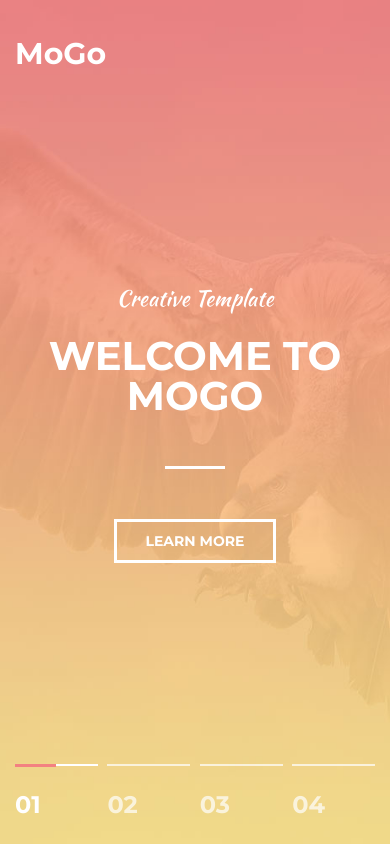
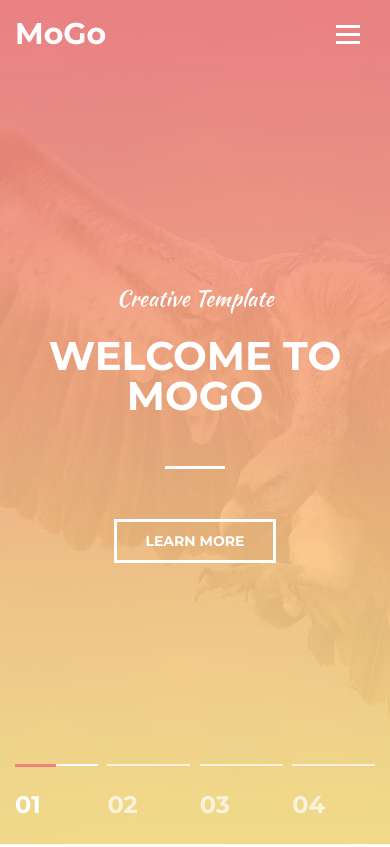
Before and after one commit to ku13shov/MoGo, a plain HTML site: page index.html in a window 390 px wide. Shown: the top 847 px of the page. Drawn offline with Linux system fonts and the light colour scheme.

Commit message:
add last adaptive

```diff
--- a/index.html
+++ b/index.html
@@ -35,6 +35,11 @@
             <i class="fas fa-search"></i>
           </a>
         </nav>
+
+        <button class="nav-toggle" type="button">
+          <span class="nav-toggle__item">Menu</span>
+        </button>
+
       </div><!--/header__inner-->
     </div><!--/container-->
   </header>
--- a/style.css
+++ b/style.css
@@ -45,8 +45,10 @@ hr {
   display: flex;
   flex-direction: column;
   justify-content: center;
+  position: relative;
   width: 100%;
   height: 100vh;
+  min-height: 820px;
   background: url("img/intro.jpg") center no-repeat;
   background-size: cover;
 }
@@ -93,6 +95,20 @@ hr {
   right: 0;
   left: 0;
   z-index: 1000;
+}
+
+.header.fixed{
+  background-color: #eb8d8b;
+  position: fixed;
+  top: 0;
+  right: 0;
+  left: 0;
+  transform: translate3d(0, 0, 0);
+  box-shadow: 0 3px 10px rgba(0, 0, 0, .2);
+}
+
+.header.active {
+  background-color: #eb8d8b;
 }
 
 .header__inner {
@@ -145,7 +161,73 @@ hr {
 
 .nav__link:hover:after {
   opacity: 1;
-
+}
+
+/* NAV TOGGLE
+============================================== */
+.nav-toggle {
+  display: none;
+  padding: 10px 0;
+  position: absolute;
+  width: 24px;
+  top: 24px;
+  right: 30px;
+  z-index: 1;
+  border: 0;
+  background: none;
+  cursor: pointer;
+}
+
+.nav-toggle__item {
+  display: block;
+  width: 100%;
+  height: 3px;
+  background-color: #fff;
+  position: absolute;
+  top: 0;
+  right: 0;
+  bottom: 0;
+  left: 0;
+  margin: auto;
+  font-size: 0px;
+  color: transparent;
+  transition: background .2s linear;
+}
+
+.nav-toggle.active .nav-toggle__item {
+  background: none;
+}
+
+.nav-toggle.active .nav-toggle__item:before {
+  transform-origin: left top;
+  transform: rotate(45deg);
+}
+
+.nav-toggle.active .nav-toggle__item:after {
+  transform-origin: left bottom;
+  transform: rotate(-45deg);
+}
+
+.nav-toggle__item:before {
+  top: -8px;
+  /* left: 4px; */
+}
+
+.nav-toggle__item:after {
+  bottom: -8px;
+  /* left: 4px; */
+}
+
+.nav-toggle__item:before,
+.nav-toggle__item:after {
+  content: "";
+  width: 100%;
+  height: 3px;
+  background: #fff;
+  position: absolute;
+  left: 0;
+  z-index: 1;
+  transition: transform .2s linear;
 }
 
 /* BUTTON
@@ -1229,10 +1311,35 @@ hr {
 
 /* 770PX========================================= */
 @media (max-width: 770px) {
+  /* intro */
+  .intro{
+    min-height: 650px;
+  }
+
+  .header {
+    padding: 10px 0;
+  }
+
   /* nav */
   .nav {
     display: none;
-  }
+    width: 100%;
+    position: absolute;
+    top: 100%;
+    left: 0;
+    background: #eb8d8b;
+  }
+
+  .nav__link {
+    display: block;
+    margin: 0;
+    padding: 8px 20px;
+  }
+
+  .nav-toggle {
+    display: block;
+  }
+
   /* slider */
   .slider__text {
     display: none;
```
